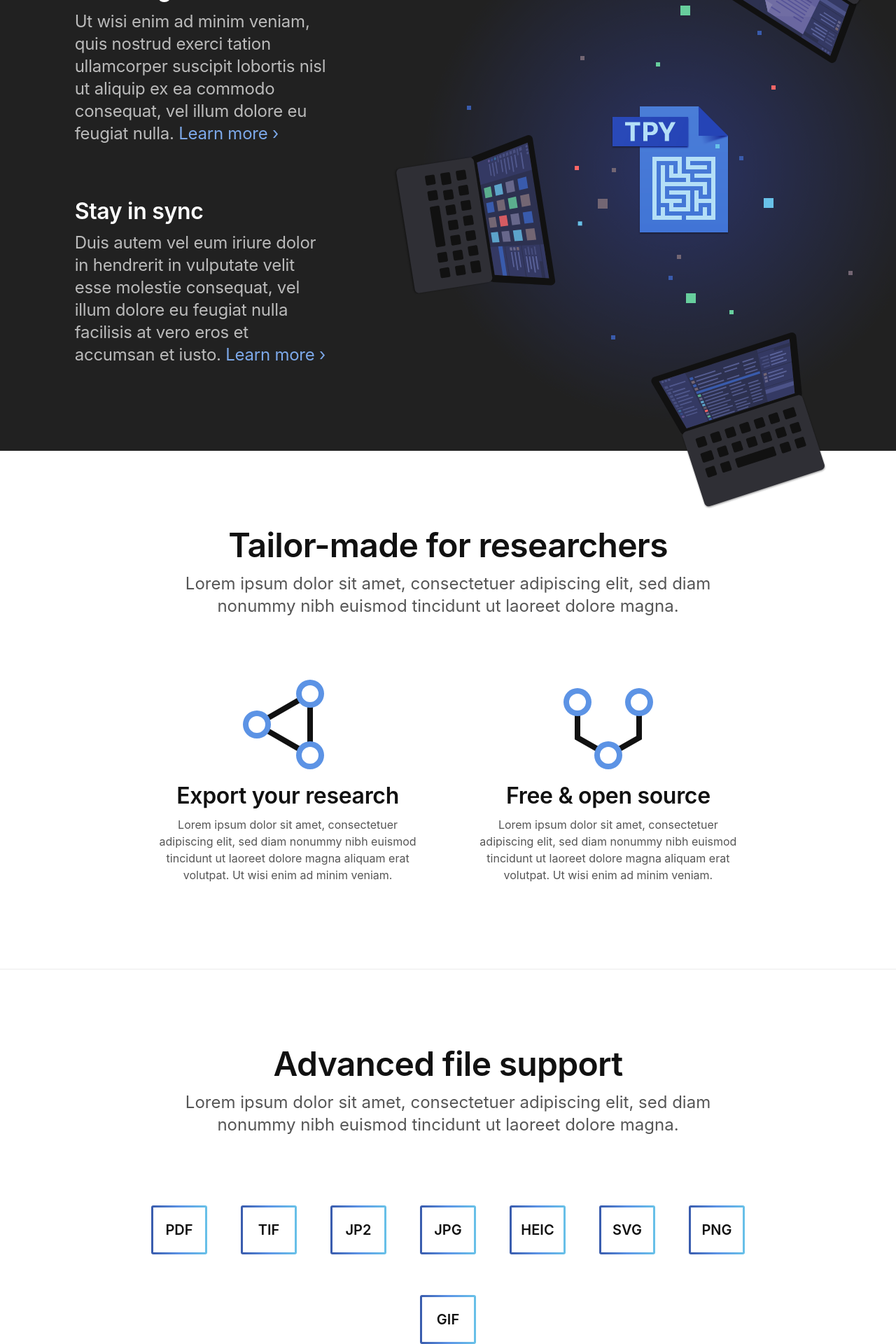
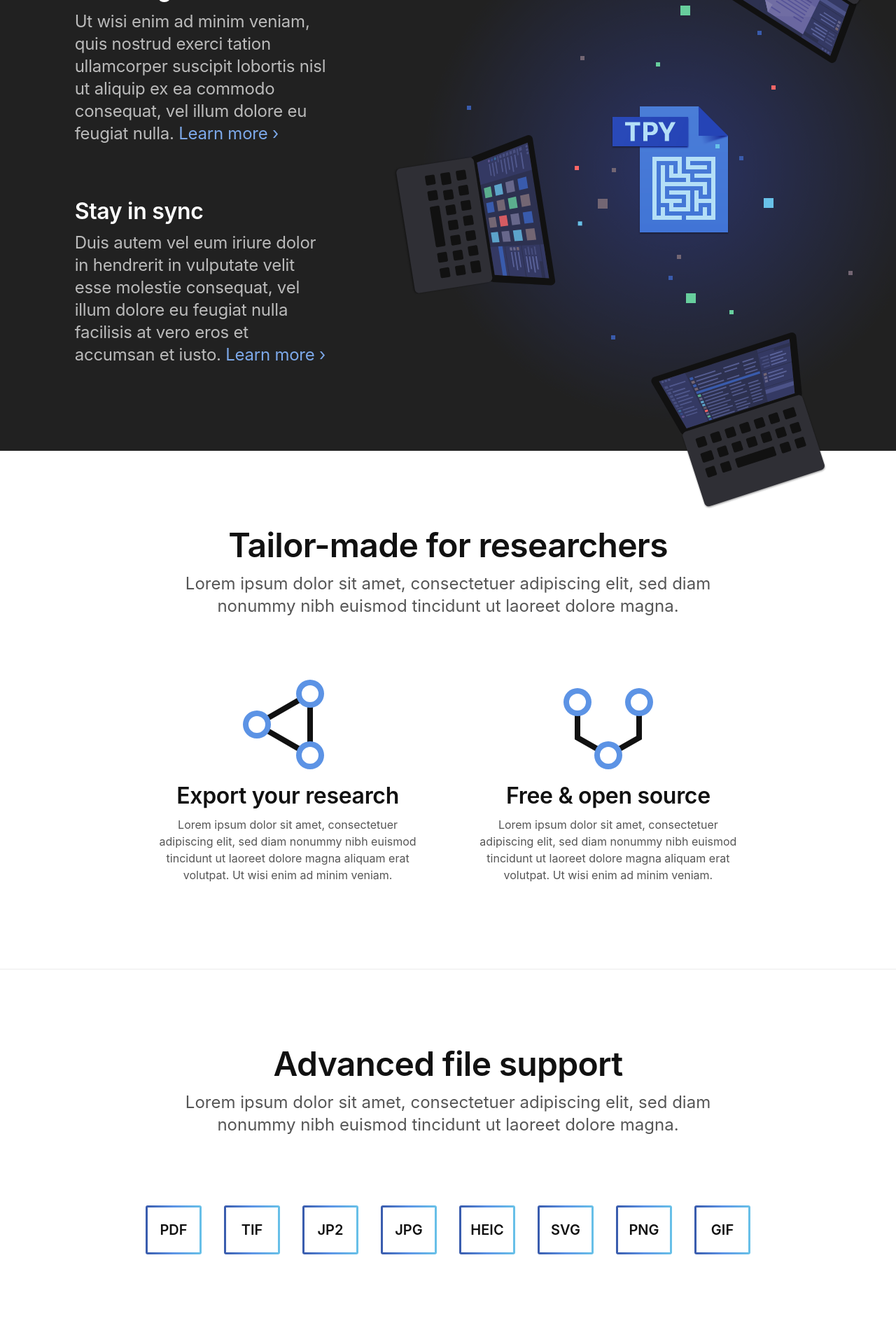
Before and after one commit to tropy/tropy.github.io, a Jekyll site: the page built from index.html, in a window 1280 px wide. Shown: the part 4480-6400 px from the top of the page at 70% size. Built offline with Jekyll 4.4.1, drawn with Linux system fonts in a browser that asks for light colours.

Commit message:
Remove grid-gap in flex layout.

```diff
--- a/assets/stylesheets/_file-support.scss
+++ b/assets/stylesheets/_file-support.scss
@@ -54,6 +54,7 @@
       display: flex;
       flex-wrap: wrap;
       justify-content: center;
+      grid-gap: 0; // Reset
       width: 5 * ($file-support-icon-size + $space-xl);
       margin-top: ($section-padding-y * 3 / 4) - 7px;
     }
```
